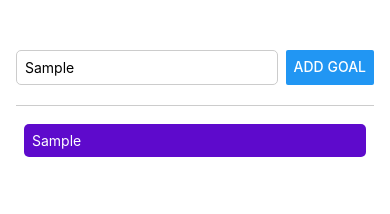
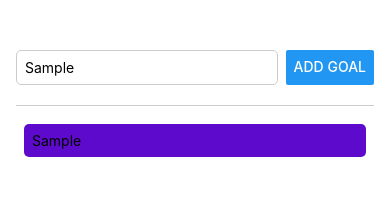
Before and after one commit to tee2490/ReactNative, a React Native app: screen / in a window 390 px wide. Both pictures are taken after typing "Sample" into the empty fields and a click on the button "ADD GOAL". Shown: the top 214 px of the page. Built offline with nearby package versions, Linux system fonts and the light colour scheme.

Commit message:
iOS & Android Styling Differences

```diff
--- a/App.js
+++ b/App.js
@@ -28,9 +28,9 @@ export default function App() {
       </View>
       <View style={styles.goalContainer}>
         {courseGoals.map((goal, index) => (
-          <Text key={index} style={styles.goalItem}>
-            {goal}
-          </Text>
+          <View style={styles.goalItem}>
+            <Text key={index}>{goal}</Text>
+          </View>
         ))}
       </View>
     </View>
```
